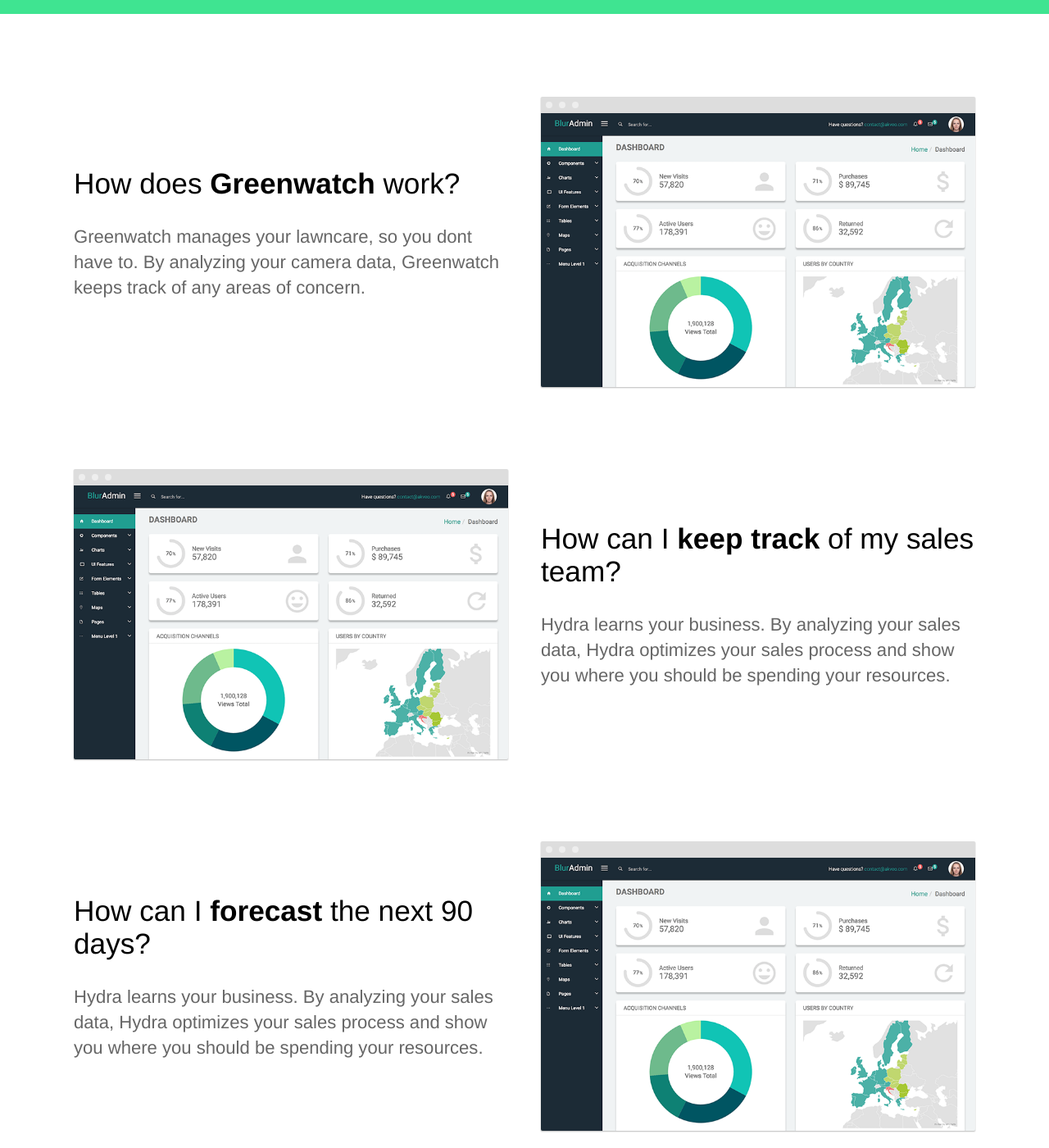
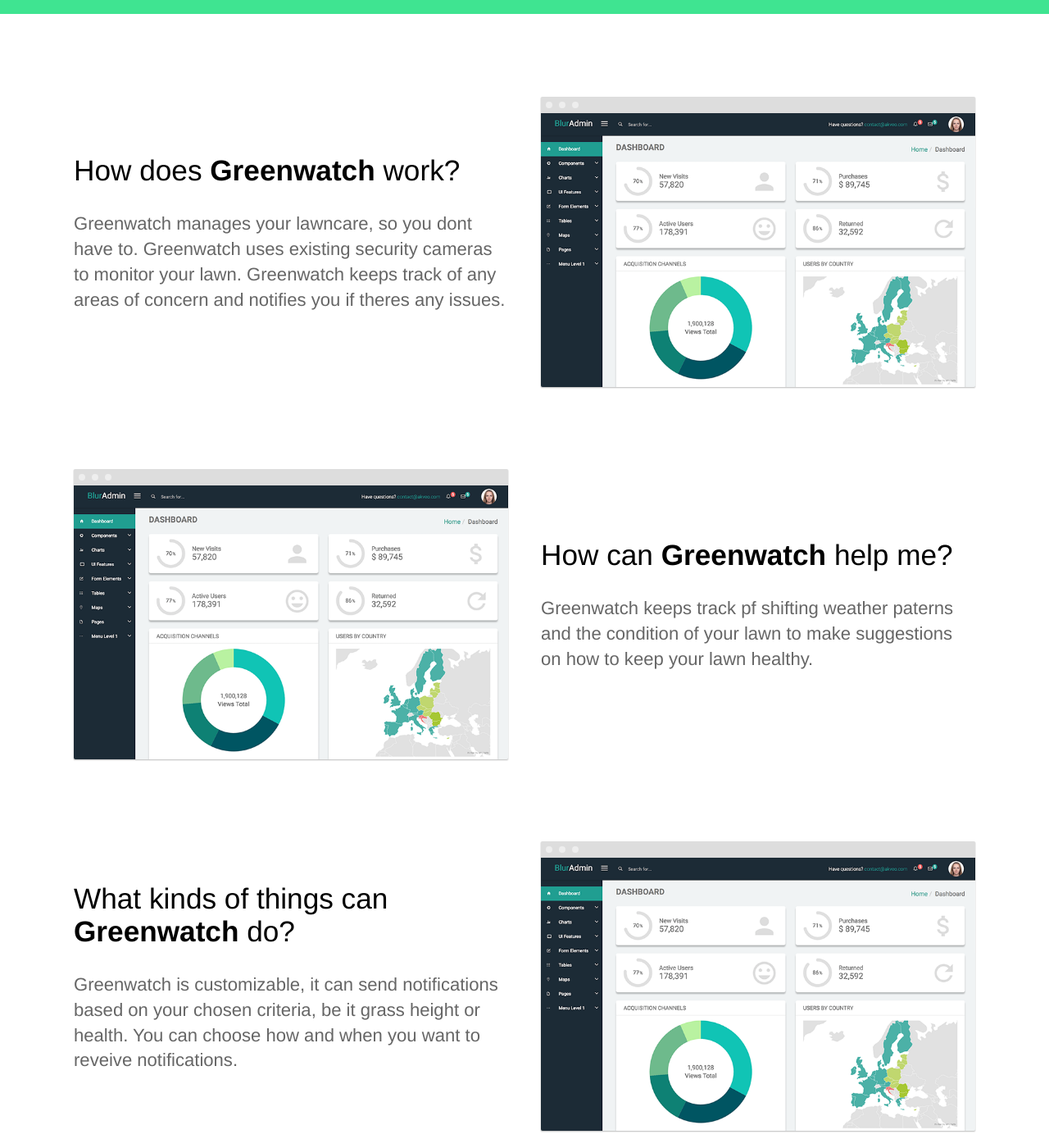
Before and after one commit to COMP490-Greenwatch-Org/greenwatch-team-website, a Jekyll site: the page built from index.html, in a window 1280 px wide and 1400 px high, scrolled down 919 px. Shown: the whole window at 82% size. Built offline with Jekyll 4.4.1, drawn with Linux system fonts in a browser that asks for light colours.

Commit message:
Update index.html
added more descriptions of the project

```diff
--- a/index.html
+++ b/index.html
@@ -18,7 +18,8 @@ description: a site to showcase the Greenwatch project
 		<div class="container flex">
 			<div class="text editable">
 				<h2>How does <strong>Greenwatch</strong> work?</h2>
-				<p>Greenwatch manages your lawncare, so you dont have to. By analyzing your camera data, Greenwatch keeps track of any areas of concern. </p>
+				<p>Greenwatch manages your lawncare, so you dont have to. Greenwatch uses existing security cameras to monitor your lawn.
+					Greenwatch keeps track of any areas of concern and notifies you if theres any issues. </p>
 			</div>
 			<div class="image">
 				<img src="{{ site.baseurl }}/images/dashboard.png" alt="Screenshot" class="screenshot editable" />
@@ -29,8 +30,8 @@ description: a site to showcase the Greenwatch project
 	<section>
 		<div class="container flex">
 			<div class="text editable">
-				<h2>How can I <strong>keep track</strong> of my sales team?</h2>
-				<p>Hydra learns your business. By analyzing your sales data, Hydra optimizes your sales process and show you where you should be spending your resources.</p>
+				<h2>How can <strong>Greenwatch</strong> help me?</h2>
+				<p>Greenwatch keeps track pf shifting weather paterns and the condition of your lawn to make suggestions on how to keep your lawn healthy.</p>
 			</div>
 			<div class="image">
 				<img src="{{ site.baseurl }}/images/dashboard.png" alt="Screenshot" class="screenshot editable" />
@@ -41,8 +42,8 @@ description: a site to showcase the Greenwatch project
 	<section>
 		<div class="container flex">
 			<div class="text editable">
-				<h2>How can I <strong>forecast</strong> the next 90 days?</h2>
-				<p>Hydra learns your business. By analyzing your sales data, Hydra optimizes your sales process and show you where you should be spending your resources.</p>
+				<h2>What kinds of things can <strong>Greenwatch</strong> do?</h2>
+				<p>Greenwatch is customizable, it can send notifications based on your chosen criteria, be it grass height or health. You can choose how and when you want to reveive notifications.</p>
 			</div>
 			<div class="image">
 				<img src="{{ site.baseurl }}/images/dashboard.png" alt="Screenshot" class="screenshot editable" />
```
